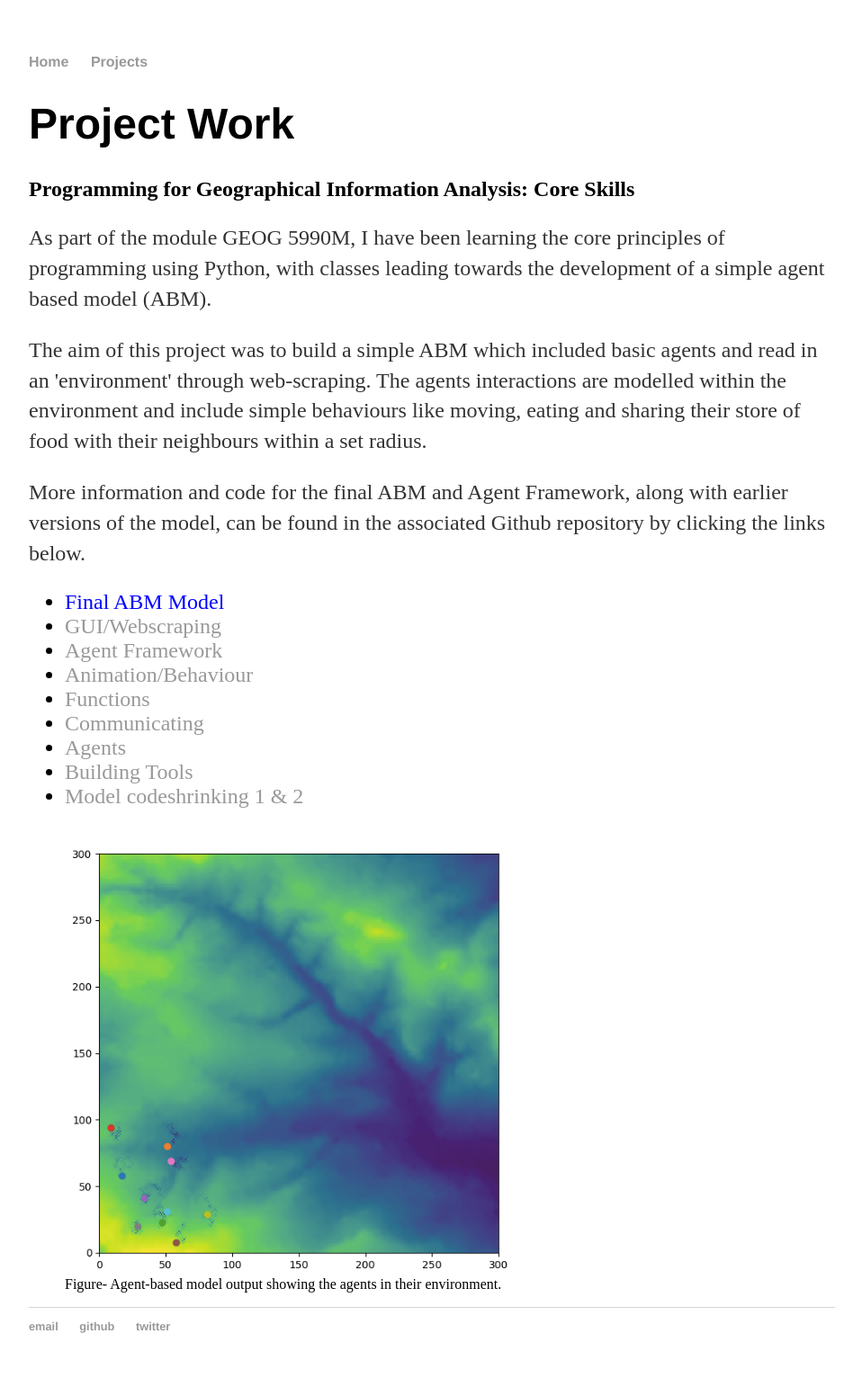
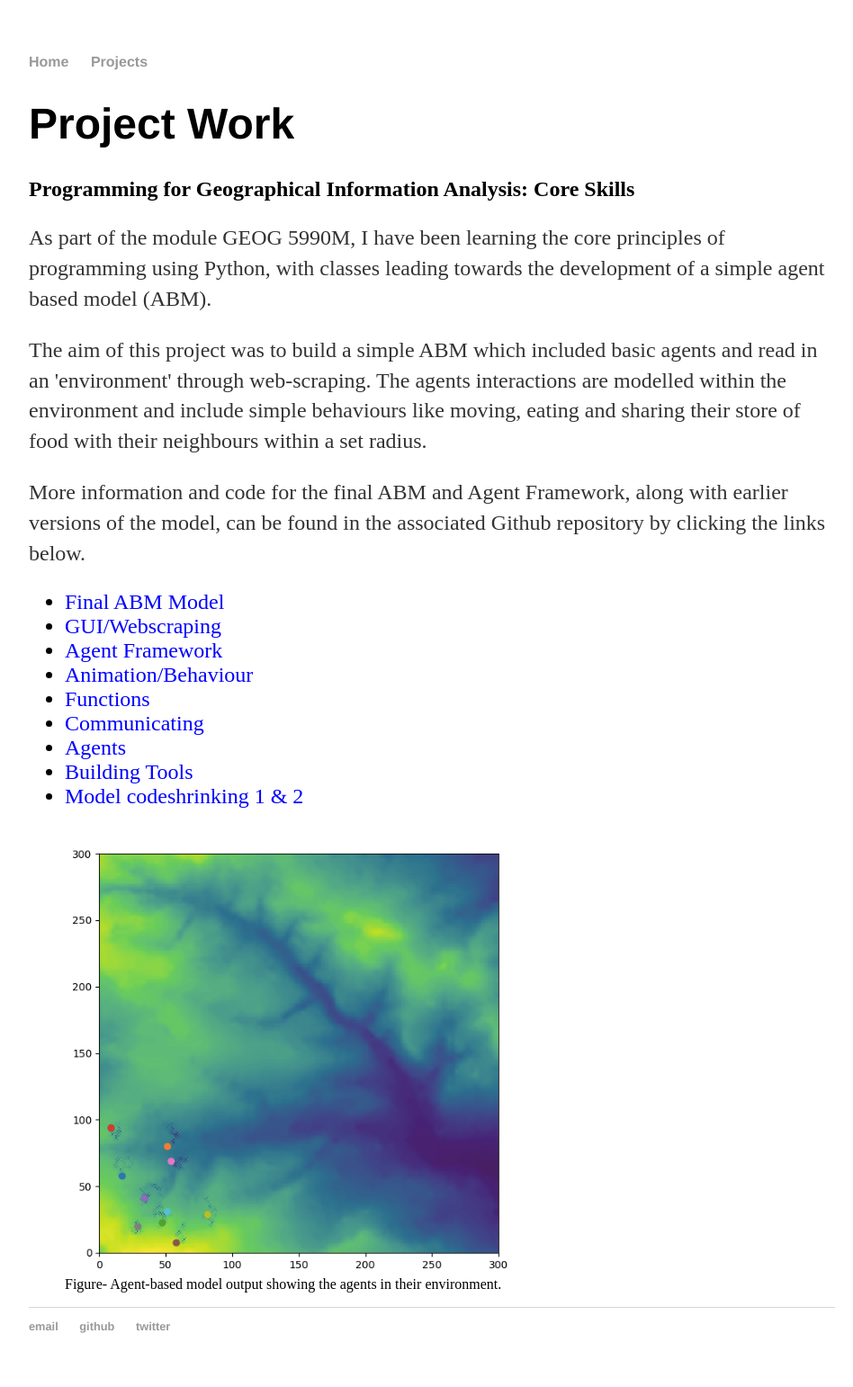
Before and after one commit to ee16hls/ee16hls.github.io, a Jekyll site: the page built from projects/index.html, in a window 1280 px wide. Shown: the whole page at 90% size, without its empty margins (160-1108 px from the left). Built offline with Jekyll 4.4.1, drawn with Linux system fonts in a browser that asks for light colours.

Commit message:
changed font size and colour of lists

```diff
--- a/projects/index.html
+++ b/projects/index.html
@@ -15,15 +15,16 @@
   <p>More information and code for the final ABM and Agent Framework, along with earlier versions of the model, can be found in the associated Github repository by clicking the links below.</p>
 
   <ul class="posts">
+
      <li><a href="https://github.com/ee16hls/PGIA-Practicals/tree/master/src/unpackaged/abm/Final_ABM" style ="color:blue;">Final ABM Model</a></li>
-     <li><a href="https://github.com/ee16hls/PGIA-Practicals/tree/master/src/unpackaged/abm/Webscraping">GUI/Webscraping</a></li>
-     <li><a href="https://github.com/ee16hls/PGIA-Practicals/tree/master/src/unpackaged/abm/Agent_Framework">Agent Framework</a></li>
-     <li><a href="https://github.com/ee16hls/PGIA-Practicals/tree/master/src/unpackaged/abm/Animation:Behaviour">Animation/Behaviour</a></li>
-     <li><a href="https://github.com/ee16hls/PGIA-Practicals/tree/master/src/unpackaged/abm/Functions">Functions</a></li>
-     <li><a href="https://github.com/ee16hls/PGIA-Practicals/tree/master/src/unpackaged/abm/Communicating">Communicating</a></li>
-     <li><a href="https://github.com/ee16hls/PGIA-Practicals/tree/master/src/unpackaged/abm/Agents">Agents</a></li>
-     <li><a href="https://github.com/ee16hls/PGIA-Practicals/tree/master/src/unpackaged/abm/Building_Tools">Building Tools</a></li>
-     <li><a href="https://github.com/ee16hls/PGIA-Practicals/tree/master/src/unpackaged/abm/Model_Codeshrinking_1%262">Model codeshrinking 1 & 2</a></li>
+     <li><a href="https://github.com/ee16hls/PGIA-Practicals/tree/master/src/unpackaged/abm/Webscraping" style ="color:blue;">GUI/Webscraping</a></li>
+     <li><a href="https://github.com/ee16hls/PGIA-Practicals/tree/master/src/unpackaged/abm/Agent_Framework" style ="color:blue;">Agent Framework</a></li>
+     <li><a href="https://github.com/ee16hls/PGIA-Practicals/tree/master/src/unpackaged/abm/Animation:Behaviour" style ="color:blue;">Animation/Behaviour</a></li>
+     <li><a href="https://github.com/ee16hls/PGIA-Practicals/tree/master/src/unpackaged/abm/Functions" style ="color:blue;">Functions</a></li>
+     <li><a href="https://github.com/ee16hls/PGIA-Practicals/tree/master/src/unpackaged/abm/Communicating" style ="color:blue;">Communicating</a></li>
+     <li><a href="https://github.com/ee16hls/PGIA-Practicals/tree/master/src/unpackaged/abm/Agents" style ="color:blue;">Agents</a></li>
+     <li><a href="https://github.com/ee16hls/PGIA-Practicals/tree/master/src/unpackaged/abm/Building_Tools" style ="color:blue;">Building Tools</a></li>
+     <li><a href="https://github.com/ee16hls/PGIA-Practicals/tree/master/src/unpackaged/abm/Model_Codeshrinking_1%262" style ="color:blue;">Model codeshrinking 1 & 2</a></li>
 
   </ul>
 
```
